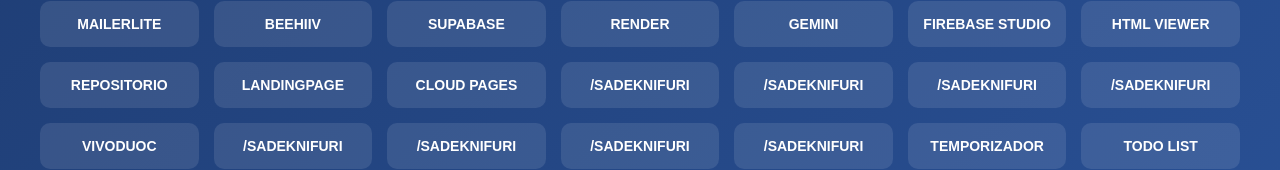
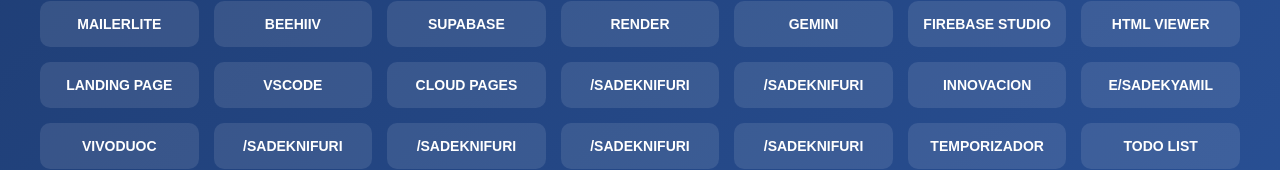
Before and after one commit to sadekyamil/The23, a plain HTML site: page index.html in a window 1280 px wide. Shown: the part 315-485 px from the top of the page. Drawn offline with Linux system fonts and the light colour scheme.

Commit message:
Update index.html

```diff
--- a/index.html
+++ b/index.html
@@ -85,13 +85,13 @@
         <div class="shortcut"><a href="https://idx.google.com/">firebase studio</a></div>
         <div class="shortcut"><a href="https://html.onlineviewer.net/">html viewer</a></div>
 
-        <div class="shortcut"><a href="https://github.com/sadeknifuri/ladingpage">repositorio</a></div>
-        <div class="shortcut"><a href="https://github.dev/sadeknifuri/ladingpage/blob/main">landingpage</a></div>
+        <div class="shortcut"><a href="https://github.com/login?return_to=https%3A%2F%2Fgithub.com%2Fsadeknifuri%2Fladingpage">landing page</a></div>
+        <div class="shortcut"><a href="https://github.dev/sadeknifuri/ladingpage/blob/main">vscode</a></div>
         <div class="shortcut"><a href="https://ladingpage-6mq.pages.dev/">cloud pages</a></div>
         <div class="shortcut"><a href="https://github.com/sadeknifuri?tab=repositories">/sadeknifuri</a></div>
         <div class="shortcut"><a href="https://github.com/sadeknifuri?tab=repositories">/sadeknifuri</a></div>
-        <div class="shortcut"><a href="https://github.com/sadeknifuri?tab=repositories">/sadeknifuri</a></div>
-        <div class="shortcut"><a href="https://github.com/sadeknifuri?tab=repositories">/sadeknifuri</a></div>
+        <div class="shortcut"><a href="https://github.com/login?return_to=https%3A%2F%2Fgithub.com%2Fsadekyamil%2Fclase-innovacion ">innovacion</a></div>
+        <div class="shortcut"><a href="https://github.com/login?return_to=https%3A%2F%2Fgithub.com%2Fsadekyamil%2Fsadekyamil.github.io%2Fedit%2Fmain%2Findex.html">E/sadekyamil</a></div>
 
 
 
```
